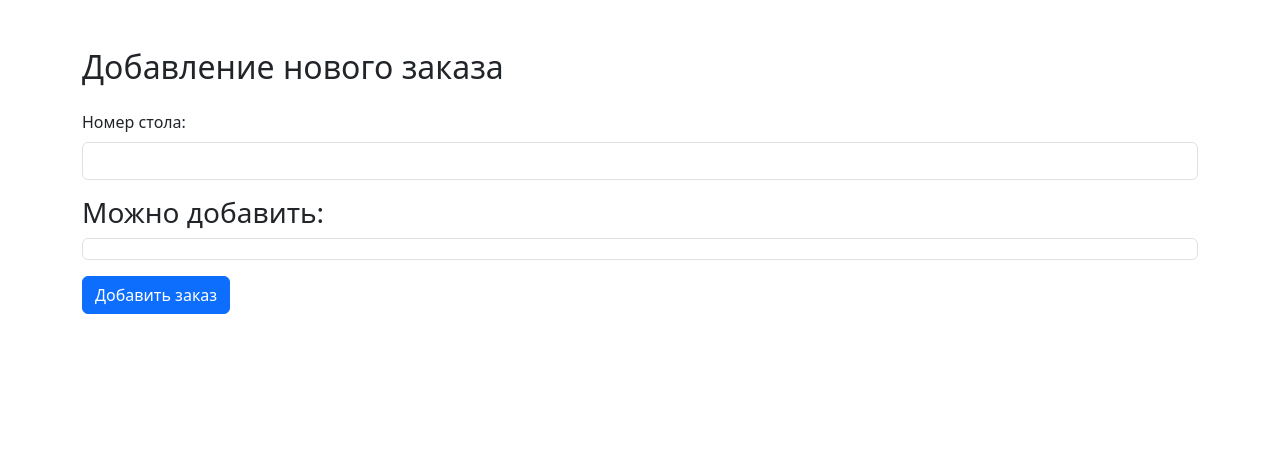
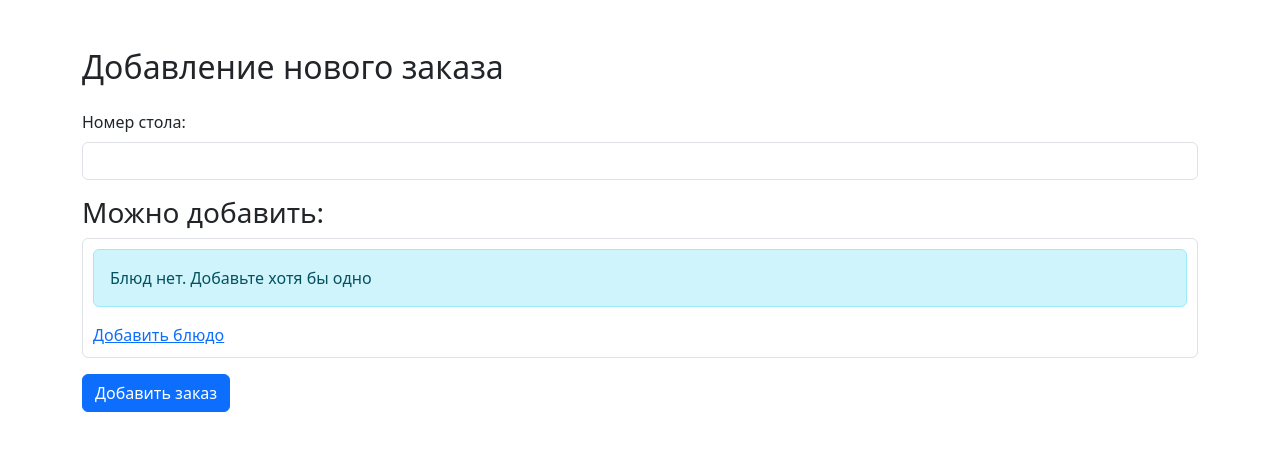
Before and after one commit to JuryReimis/order_management_system_django, a Django app: page /orders/create-new-order/ in a window 1280 px wide. Shown: the part 56-507 px from the top of the page. Run offline with Django 5.2, Linux system fonts and the light colour scheme; data that the repository does not hold is empty; parts of the project's set-up code (start-up, migrations or seed data) failed here and were passed over.

Commit message:
Добавлено отображение информации об отсутствии заказов.

```diff
--- a/order_management_system_django/orders/templates/orders/add-new-order.html
+++ b/order_management_system_django/orders/templates/orders/add-new-order.html
@@ -2,7 +2,7 @@
 {% load static %}
 
 {% block head %}
-	<link href="{% static 'orders/css/styles.css' %}" rel="stylesheet">
+    <link href="{% static 'orders/css/styles.css' %}" rel="stylesheet">
 {% endblock %}
 
 
@@ -41,6 +41,13 @@
                                            name="item_{{ dish.pk }}-quantity" value="1" min="0">
                                 </div>
                             </li>
+                        {% empty %}
+                            <div class="col-12">
+                                <div class="alert alert-info" role="alert">
+                                    Блюд нет. Добавьте хотя бы одно
+                                </div>
+                                <a href="{% url 'carte:create_dish' %}">Добавить блюдо</a>
+                            </div>
                         {% endfor %}
                     </ul>
                 </div>
```
